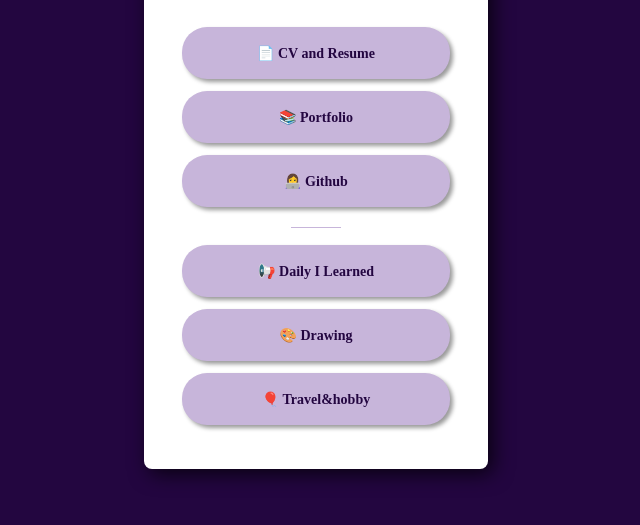
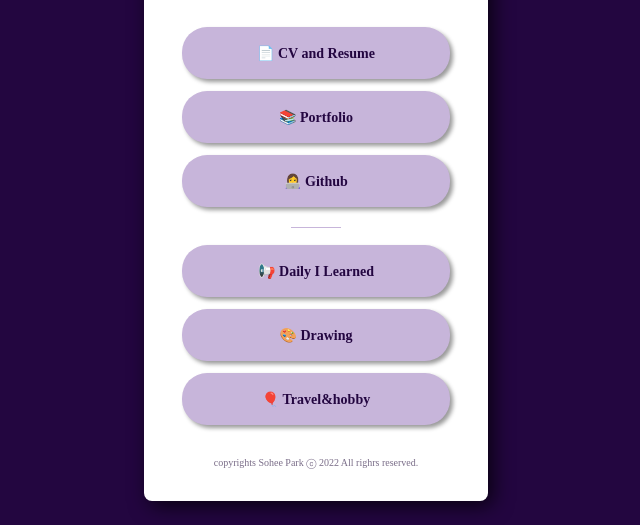
Before and after one commit to sthgml/mypage, a plain HTML site: page index.html in a window 1280 px wide. Shown: the part 275-800 px from the top of the page, without its empty margins (324-964 px from the left). Drawn offline with Linux system fonts and the light colour scheme; a web font is replaced by a local one.

Commit message:
Update index.html

```diff
--- a/index.html
+++ b/index.html
@@ -87,6 +87,15 @@
             border: 0;
             margin-bottom: 17px;
         }
+
+        .footer {
+            color: #7a6d88;
+            font-size: 10px;
+            text-align: center;
+
+            margin-top: 20px;
+
+        }
     </style>
 
 </head>
@@ -102,6 +111,12 @@
         <a target="_blank" href="https://blog.naver.com/boxo_o"> 📢 Daily I Learned </a>
         <a target="_blank" href="https://www.instagram.com/box_o_injeung/"> 🎨 Drawing </a>
         <a target="_blank" href="https://www.instagram.com/heebox_o/"> 🎈 Travel&hobby </a>
+        <div class="footer">
+            copyrights Sohee Park
+            <!-- <br> -->
+            ⓒ 2022 All righrs reserved.
+        </div>
     </div>
+
 </body>
 </html>
```
